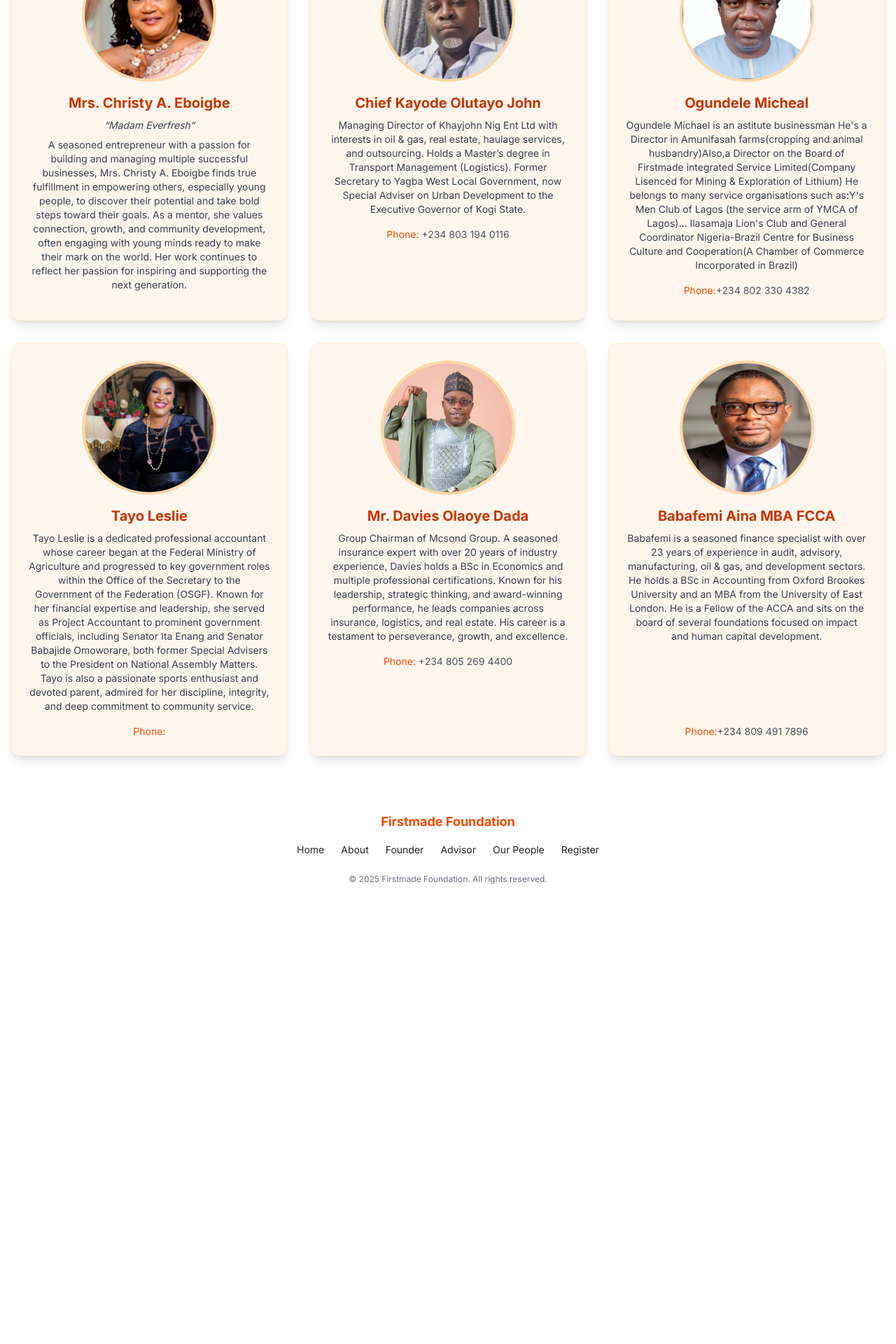
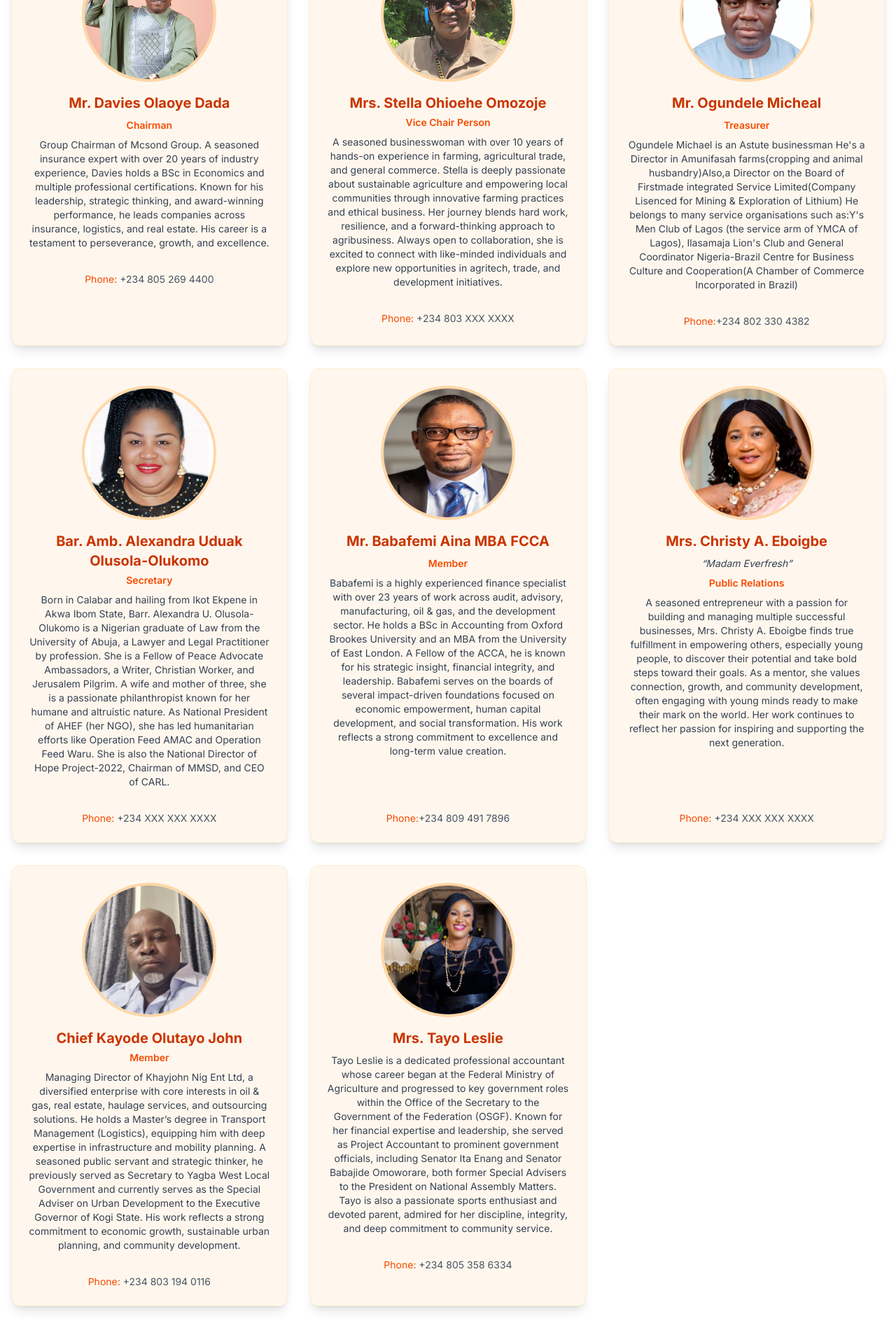
Before and after one commit to ApexPlayground/firstmade-foundation, a React (Vite) app: page /our-people in a window 1280 px wide. Shown: the part 300-2220 px from the top of the page at 70% size. Before the commit the page ends 1604 px from the top, so only its background shows below. Built offline with nearby package versions, Linux system fonts and the light colour scheme.

Commit message:
update: spelling changes and more people updated

```diff
--- a/src/pages/People.tsx
+++ b/src/pages/People.tsx
@@ -9,119 +9,8 @@ const People = () => {
         </h1>
 
         <div className="grid grid-cols-1 sm:grid-cols-2 md:grid-cols-3 gap-8 items-stretch">
-
-          {/* Mrs. Christy A. Eboigbe */}
           <FadeInWhenVisible>
-            <div className="h-full bg-orange-50 rounded-xl shadow-lg p-6 border border-orange-100 hover:shadow-xl transition w-full">
-              <img
-                src="/everfresh.jpeg"
-                alt="Mrs. Christy A. Eboigbe"
-                className="w-48 h-48 rounded-full object-cover object-top mx-auto mb-4 border-4 border-orange-200"
-              />
-              <h2 className="text-xl font-bold text-center text-orange-700 mb-2">
-                Mrs. Christy A. Eboigbe
-              </h2>
-              <p className="text-sm text-gray-700 text-center italic mb-2">
-                “Madam Everfresh”
-              </p>
-             <p className="text-sm text-gray-700 text-center mb-4">
-                A seasoned entrepreneur with a passion for building and managing multiple successful businesses,
-                Mrs. Christy A. Eboigbe finds true fulfillment in empowering others, especially young people,
-                to discover their potential and take bold steps toward their goals.
-                As a mentor, she values connection, growth, and community development, often engaging with
-                young minds ready to make their mark on the world. Her work continues to reflect her passion
-                for inspiring and supporting the next generation.
-             </p>
-
-            </div>
-          </FadeInWhenVisible>
-
-
-
-          {/* Chief Kayode Olutayo John */}
-          <FadeInWhenVisible>
-            <div className="h-full bg-orange-50 rounded-xl shadow-lg p-6 border border-orange-100 hover:shadow-xl transition w-full">
-              <img
-                src="/john.jpeg"
-                alt="Chief Kayode Olutayo John"
-                className="w-48 h-48 rounded-full object-cover mx-auto mb-4 border-4 border-orange-200"
-              />
-              <h2 className="text-xl font-bold text-center text-orange-700 mb-2">
-                Chief Kayode Olutayo John
-              </h2>
-              <p className="text-sm text-gray-700 text-center mb-4">
-                Managing Director of Khayjohn Nig Ent Ltd with interests in oil
-                & gas, real estate, haulage services, and outsourcing. Holds a
-                Master’s degree in Transport Management (Logistics). Former
-                Secretary to Yagba West Local Government, now Special Adviser on
-                Urban Development to the Executive Governor of Kogi State.
-              </p>
-              <div className="text-center text-sm text-gray-600 mt-4">
-                <span className="font-medium text-orange-600">Phone:</span> +234
-                803 194 0116
-              </div>
-            </div>
-          </FadeInWhenVisible>
-          {/*Ogundele*/}
-
-          <FadeInWhenVisible>
-            <div className="h-full bg-orange-50 rounded-xl shadow-lg p-6 border border-orange-100 hover:shadow-xl transition w-full">
-              <img
-                src="/Ogundele.jpeg"
-                alt="Ogundele Micheal"
-                className="w-48 h-48 object-fill rounded-full object-cover mx-auto mb-4 border-4 border-orange-200"
-              />
-              <h2 className="text-xl font-bold text-center text-orange-700 mb-2">
-                Ogundele Micheal
-              </h2>
-              <p className="text-sm text-gray-700 text-center mb-4">
-                Ogundele Michael is an astitute businessman He's a Director in
-                Amunifasah farms(cropping and animal husbandry)Also,a Director
-                on the Board of Firstmade integrated Service Limited(Company
-                Lisenced for Mining & Exploration of Lithium) He belongs to many
-                service organisations such as:Y's Men Club of Lagos (the service
-                arm of YMCA of Lagos)... Ilasamaja Lion's Club and General
-                Coordinator Nigeria-Brazil Centre for Business Culture and
-                Cooperation(A Chamber of Commerce Incorporated in Brazil)
-              </p>
-              <div className="text-center text-sm text-gray-600 mt-4">
-                <span className="font-medium text-orange-600">Phone:</span>+234
-                802 330 4382
-              </div>
-            </div>
-          </FadeInWhenVisible>
-
-          {/* Tayo Leslie */}
-          <FadeInWhenVisible>
-            <div className="h-full bg-orange-50 rounded-xl shadow-lg p-6 border border-orange-100 hover:shadow-xl transition w-full">
-              <img
-                src="/leslie.jpeg"
-                alt="Tayo Leslie"
-                className="w-48 h-48 rounded-full object-cover object-top mx-auto mb-4 border-4 border-orange-200"
-
-              />
-              <h2 className="text-xl font-bold text-center text-orange-700 mb-2">
-                Tayo Leslie
-              </h2>
-             <p className="text-sm text-gray-700 text-center mb-4">
-              Tayo Leslie is a dedicated professional accountant whose career began at the Federal Ministry
-              of Agriculture and progressed to key government roles within the Office of the Secretary to
-              the Government of the Federation (OSGF). Known for her financial expertise and leadership,
-              she served as Project Accountant to prominent government officials, including Senator Ita Enang
-              and Senator Babajide Omoworare, both former Special Advisers to the President on National Assembly Matters.
-              Tayo is also a passionate sports enthusiast and devoted parent, admired for her discipline, integrity,
-              and deep commitment to community service.
-             </p>
-             <div className="text-center text-sm text-gray-600 mt-4">
-                <span className="font-medium text-orange-600">Phone:</span>
-              </div>
-
-
-            </div>
-          </FadeInWhenVisible>
-
-          <FadeInWhenVisible>
-            <div className="h-full bg-orange-50 rounded-xl shadow-lg p-6 border border-orange-100 hover:shadow-xl transition w-full">
+            <div className="bg-orange-50 rounded-xl shadow-lg p-6 border border-orange-100 hover:shadow-xl transition w-full h-full flex flex-col">
               <img
                 src="/Davis.jpeg"
                 alt="Mr. Davies Olaoye Dada"
@@ -130,6 +19,9 @@ const People = () => {
               <h2 className="text-xl font-bold text-center text-orange-700 mb-2">
                 Mr. Davies Olaoye Dada
               </h2>
+              <p className="text-sm text-center text-orange-600 font-semibold mb-2">
+                Chairman
+              </p>
               <p className="text-sm text-gray-700 text-center mb-4">
                 Group Chairman of Mcsond Group. A seasoned insurance expert with
                 over 20 years of industry experience, Davies holds a BSc in
@@ -145,6 +37,101 @@ const People = () => {
               </div>
             </div>
           </FadeInWhenVisible>
+
+          <FadeInWhenVisible>
+            <div className="bg-orange-50 rounded-xl shadow-lg p-6 border border-orange-100 hover:shadow-xl transition w-full h-full flex flex-col">
+              <img
+                src="/stella.jpeg"
+                alt="Stella OhioeheOmozoje"
+                className="w-48 h-48 rounded-full object-cover mx-auto mb-4 border-4 border-orange-200"
+              />
+              <h2 className="text-xl font-bold text-center text-orange-700 mb-1">
+                Mrs. Stella Ohioehe Omozoje
+              </h2>
+              <p className="text-sm text-center text-orange-600 font-semibold mb-2">
+                Vice Chair Person
+              </p>
+              <p className="text-sm text-gray-700 text-center mb-4">
+                A seasoned businesswoman with over 10 years of hands-on
+                experience in farming, agricultural trade, and general commerce.
+                Stella is deeply passionate about sustainable agriculture and
+                empowering local communities through innovative farming
+                practices and ethical business. Her journey blends hard work,
+                resilience, and a forward-thinking approach to agribusiness.
+                Always open to collaboration, she is excited to connect with
+                like-minded individuals and explore new opportunities in
+                agritech, trade, and development initiatives.
+              </p>
+              <div className="text-center text-sm text-gray-600 mt-4">
+                <span className="font-medium text-orange-600">Phone:</span> +234
+                803 XXX XXXX
+              </div>
+            </div>
+          </FadeInWhenVisible>
+
+          {/*Ogundele*/}
+          <FadeInWhenVisible>
+            <div className="bg-orange-50 rounded-xl shadow-lg p-6 border border-orange-100 hover:shadow-xl transition w-full h-full flex flex-col">
+              <img
+                src="/Ogundele.jpeg"
+                alt="Ogundele Micheal"
+                className="w-48 h-48 rounded-full object-cover mx-auto mb-4 border-4 border-orange-200"
+              />
+              <h2 className="text-xl font-bold text-center text-orange-700 mb-2">
+                Mr. Ogundele Micheal
+              </h2>
+              <p className="text-sm text-center text-orange-600 font-semibold mb-2">
+                Treasurer
+              </p>
+              <p className="text-sm text-gray-700 text-center mb-4">
+                Ogundele Michael is an Astute businessman He's a Director in
+                Amunifasah farms(cropping and animal husbandry)Also,a Director
+                on the Board of Firstmade integrated Service Limited(Company
+                Lisenced for Mining & Exploration of Lithium) He belongs to many
+                service organisations such as:Y's Men Club of Lagos (the service
+                arm of YMCA of Lagos), Ilasamaja Lion's Club and General
+                Coordinator Nigeria-Brazil Centre for Business Culture and
+                Cooperation(A Chamber of Commerce Incorporated in Brazil)
+              </p>
+              <div className="text-center text-sm text-gray-600 mt-4">
+                <span className="font-medium text-orange-600">Phone:</span>+234
+                802 330 4382
+              </div>
+            </div>
+          </FadeInWhenVisible>
+
+          <FadeInWhenVisible>
+            <div className="bg-orange-50 rounded-xl shadow-lg p-6 border border-orange-100 hover:shadow-xl transition w-full h-full flex flex-col">
+              <img
+                src="/Uduak.jpeg"
+                alt="Bar. Amb. Alexandra Uduak Olusola-Olukomo"
+                className="w-48 h-48 rounded-full object-cover mx-auto mb-4 border-4 border-orange-200"
+              />
+              <h2 className="text-xl font-bold text-center text-orange-700 mb-1">
+                Bar. Amb. Alexandra Uduak Olusola-Olukomo
+              </h2>
+              <p className="text-sm text-center text-orange-600 font-semibold mb-2">
+                Secretary
+              </p>
+              <p className="text-sm text-gray-700 text-center mb-4">
+                Born in Calabar and hailing from Ikot Ekpene in Akwa Ibom State,
+                Barr. Alexandra U. Olusola-Olukomo is a Nigerian graduate of Law
+                from the University of Abuja, a Lawyer and Legal Practitioner by
+                profession. She is a Fellow of Peace Advocate Ambassadors, a
+                Writer, Christian Worker, and Jerusalem Pilgrim. A wife and
+                mother of three, she is a passionate philanthropist known for
+                her humane and altruistic nature. As National President of AHEF
+                (her NGO), she has led humanitarian efforts like Operation Feed
+                AMAC and Operation Feed Waru. She is also the National Director
+                of Hope Project-2022, Chairman of MMSD, and CEO of CARL.
+              </p>
+              <div className="text-center text-sm text-gray-600 mt-4">
+                <span className="font-medium text-orange-600">Phone:</span> +234
+                XXX XXX XXXX
+              </div>
+            </div>
+          </FadeInWhenVisible>
+
           <FadeInWhenVisible className="h-full">
             <div className="bg-orange-50 rounded-xl shadow-lg p-6 border border-orange-100 hover:shadow-xl transition w-full h-full flex flex-col">
               <img
@@ -153,21 +140,126 @@ const People = () => {
                 className="w-48 h-48 rounded-full mx-auto mb-4 border-4 border-orange-200"
               />
               <h2 className="text-xl font-bold text-center text-orange-700 mb-2">
-                Babafemi Aina MBA FCCA
+                Mr. Babafemi Aina MBA FCCA
               </h2>
+              <p className="text-sm text-center text-orange-600 font-semibold mb-2">
+                Member
+              </p>
               <p className="text-sm text-gray-700 text-center mb-4 flex-grow">
-                Babafemi is a seasoned finance specialist with over 23 years of
-                experience in audit, advisory, manufacturing, oil & gas, and
-                development sectors. He holds a BSc in Accounting from Oxford
-                Brookes University and an MBA from the University of East
-                London. He is a Fellow of the ACCA and sits on the board of
-                several foundations focused on impact and human capital
-                development.
+                Babafemi is a highly experienced finance specialist with over 23
+                years of work across audit, advisory, manufacturing, oil & gas,
+                and the development sector. He holds a BSc in Accounting from
+                Oxford Brookes University and an MBA from the University of East
+                London. A Fellow of the ACCA, he is known for his strategic
+                insight, financial integrity, and leadership. Babafemi serves on
+                the boards of several impact-driven foundations focused on
+                economic empowerment, human capital development, and social
+                transformation. His work reflects a strong commitment to
+                excellence and long-term value creation.
+              </p>
+
+              <div className="text-center text-sm text-gray-600 ">
+                <span className="font-medium text-orange-600">Phone:</span>+234
+                809 491 7896
+              </div>
+            </div>
+          </FadeInWhenVisible>
+
+          {/* Mrs. Christy A. Eboigbe */}
+          <FadeInWhenVisible>
+            <div className="bg-orange-50 rounded-xl shadow-lg p-6 border border-orange-100 hover:shadow-xl transition w-full h-full flex flex-col">
+              <img
+                src="/everfresh.jpeg"
+                alt="Mrs. Christy A. Eboigbe"
+                className="w-48 h-48 rounded-full object-cover object-top mx-auto mb-4 border-4 border-orange-200"
+              />
+              <h2 className="text-xl font-bold text-center text-orange-700 mb-2">
+                Mrs. Christy A. Eboigbe
+              </h2>
+              <p className="text-sm text-gray-700 text-center italic mb-2">
+                “Madam Everfresh”
+              </p>
+              <p className="text-sm text-center text-orange-600 font-semibold mb-2">
+                Public Relations
+              </p>
+              <p className="text-sm text-gray-700 text-center mb-4">
+                A seasoned entrepreneur with a passion for building and managing
+                multiple successful businesses, Mrs. Christy A. Eboigbe finds
+                true fulfillment in empowering others, especially young people,
+                to discover their potential and take bold steps toward their
+                goals. As a mentor, she values connection, growth, and community
+                development, often engaging with young minds ready to make their
+                mark on the world. Her work continues to reflect her passion for
+                inspiring and supporting the next generation.
               </p>
               <div className="text-center text-sm text-gray-600 mt-auto">
-                <span className="font-medium text-orange-600">Phone:</span>+234
-                809 491 7896
-                {/* Optional */}
+                <span className="font-medium text-orange-600">Phone:</span> +234
+                XXX XXX XXXX
+              </div>
+            </div>
+          </FadeInWhenVisible>
+
+          {/* Chief Kayode Olutayo John */}
+          <FadeInWhenVisible>
+            <div className="bg-orange-50 rounded-xl shadow-lg p-6 border border-orange-100 hover:shadow-xl transition w-full h-full flex flex-col">
+              <img
+                src="/john.jpeg"
+                alt="Chief Kayode Olutayo John"
+                className="w-48 h-48 rounded-full object-cover mx-auto mb-4 border-4 border-orange-200"
+              />
+              <h2 className="text-xl font-bold text-center text-orange-700 mb-1">
+                Chief Kayode Olutayo John
+              </h2>
+              <p className="text-sm text-center text-orange-600 font-semibold mb-2">
+                Member
+              </p>
+              <p className="text-sm text-gray-700 text-center mb-4">
+                Managing Director of Khayjohn Nig Ent Ltd, a diversified
+                enterprise with core interests in oil & gas, real estate,
+                haulage services, and outsourcing solutions. He holds a Master’s
+                degree in Transport Management (Logistics), equipping him with
+                deep expertise in infrastructure and mobility planning. A
+                seasoned public servant and strategic thinker, he previously
+                served as Secretary to Yagba West Local Government and currently
+                serves as the Special Adviser on Urban Development to the
+                Executive Governor of Kogi State. His work reflects a strong
+                commitment to economic growth, sustainable urban planning, and
+                community development.
+              </p>
+
+              <div className="text-center text-sm text-gray-600 mt-4">
+                <span className="font-medium text-orange-600">Phone:</span> +234
+                803 194 0116
+              </div>
+            </div>
+          </FadeInWhenVisible>
+
+          {/* Tayo Leslie */}
+          <FadeInWhenVisible>
+            <div className="bg-orange-50 rounded-xl shadow-lg p-6 border border-orange-100 hover:shadow-xl transition w-full h-full flex flex-col">
+              <img
+                src="/leslie.jpeg"
+                alt="Tayo Leslie"
+                className="w-48 h-48 rounded-full object-cover object-top mx-auto mb-4 border-4 border-orange-200"
+              />
+              <h2 className="text-xl font-bold text-center text-orange-700 mb-2">
+                Mrs. Tayo Leslie
+              </h2>
+              <p className="text-sm text-gray-700 text-center mb-4">
+                Tayo Leslie is a dedicated professional accountant whose career
+                began at the Federal Ministry of Agriculture and progressed to
+                key government roles within the Office of the Secretary to the
+                Government of the Federation (OSGF). Known for her financial
+                expertise and leadership, she served as Project Accountant to
+                prominent government officials, including Senator Ita Enang and
+                Senator Babajide Omoworare, both former Special Advisers to the
+                President on National Assembly Matters. Tayo is also a
+                passionate sports enthusiast and devoted parent, admired for her
+                discipline, integrity, and deep commitment to community service.
+              </p>
+              <div className="text-center text-sm text-gray-600 mt-4">
+                <span className="font-medium text-orange-600">Phone: </span>
+                +234 805 358 6334
               </div>
             </div>
           </FadeInWhenVisible>
```
Also changed, not shown: public/Uduak.jpeg (added), public/stella.jpeg (added).
